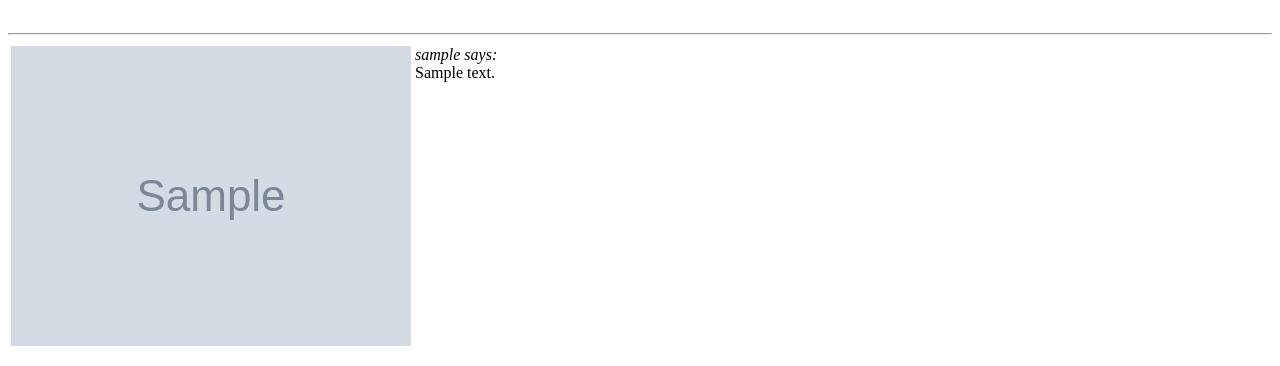
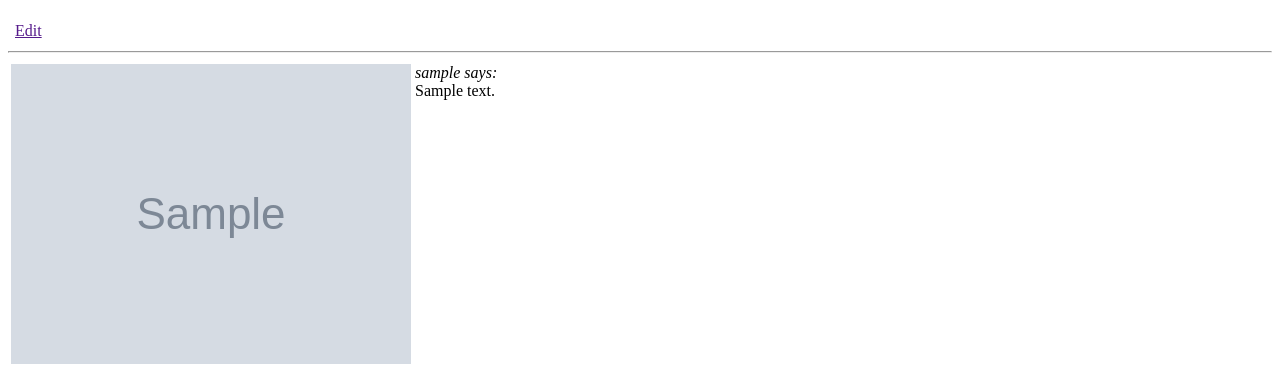
Before and after one commit to PritishC/flask-microblog, a Python web app: template app/templates/user.html in a window 1280 px wide. Shown: the part 83-449 px from the top of the page. Run offline with Jinja, Linux system fonts and the light colour scheme; the template is opened without the code that fills it: most values are stand-ins (such as "Sample title", 1, 10 or a date in 2020); grey boxes marked "Sample" are stand-in pictures.

Commit message:
The user template is modified to include a link to profile edits. The 'if user.id == g.user.id' conditional is used to make sure that a user will get to edit their own profile and not anyone else's.

```diff
--- a/app/templates/user.html
+++ b/app/templates/user.html
@@ -7,6 +7,7 @@
         <td><h1>User: {{user.nickname}}!</h1>
             {% if user.about_me %}<p>{{user.about_me}}</p>{% endif %}
             {% if user.last_seen %}<p><i>Last seen on: {{user.last_seen}}</i></p>{% endif %}
+            {% if user.id == g.user.id %}<p><a href="{{urf_for('edit')}}">Edit</a></p>{% endif %}
         </td>
     </tr>
 </table>
```
